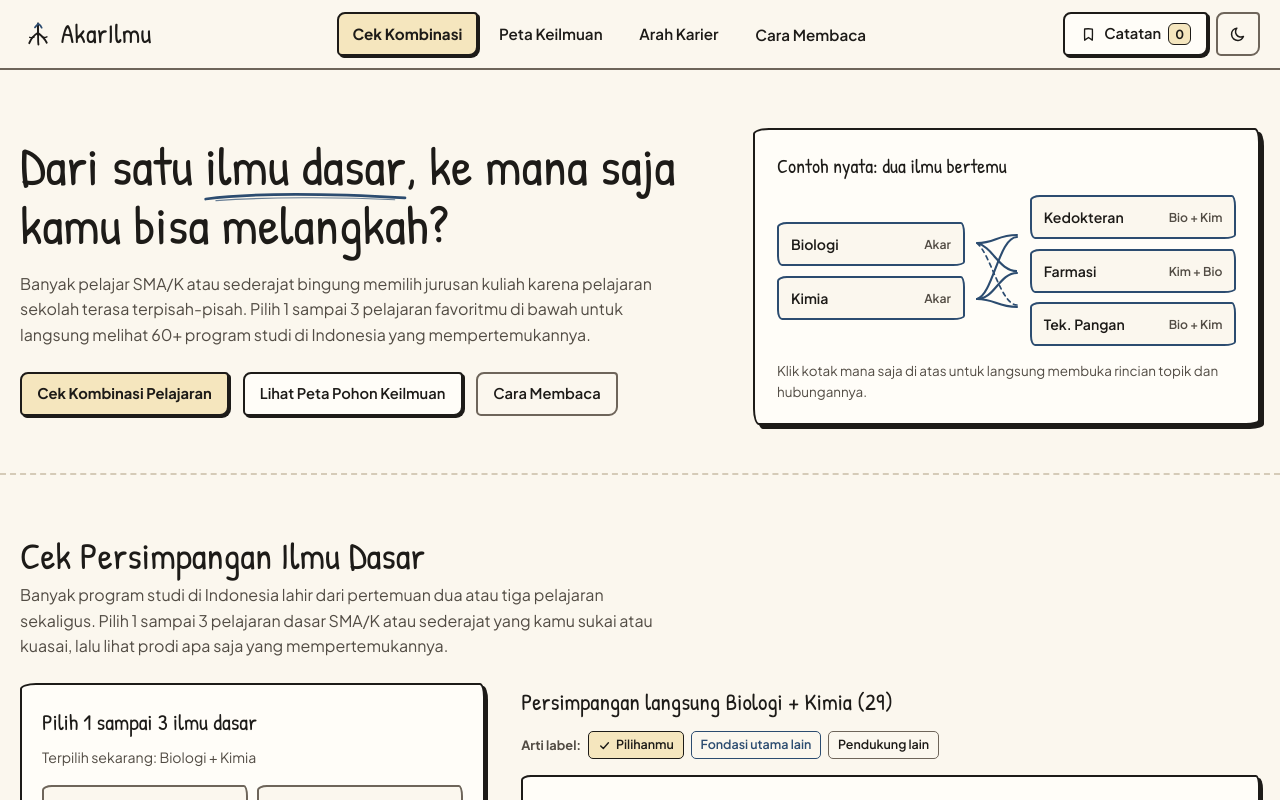
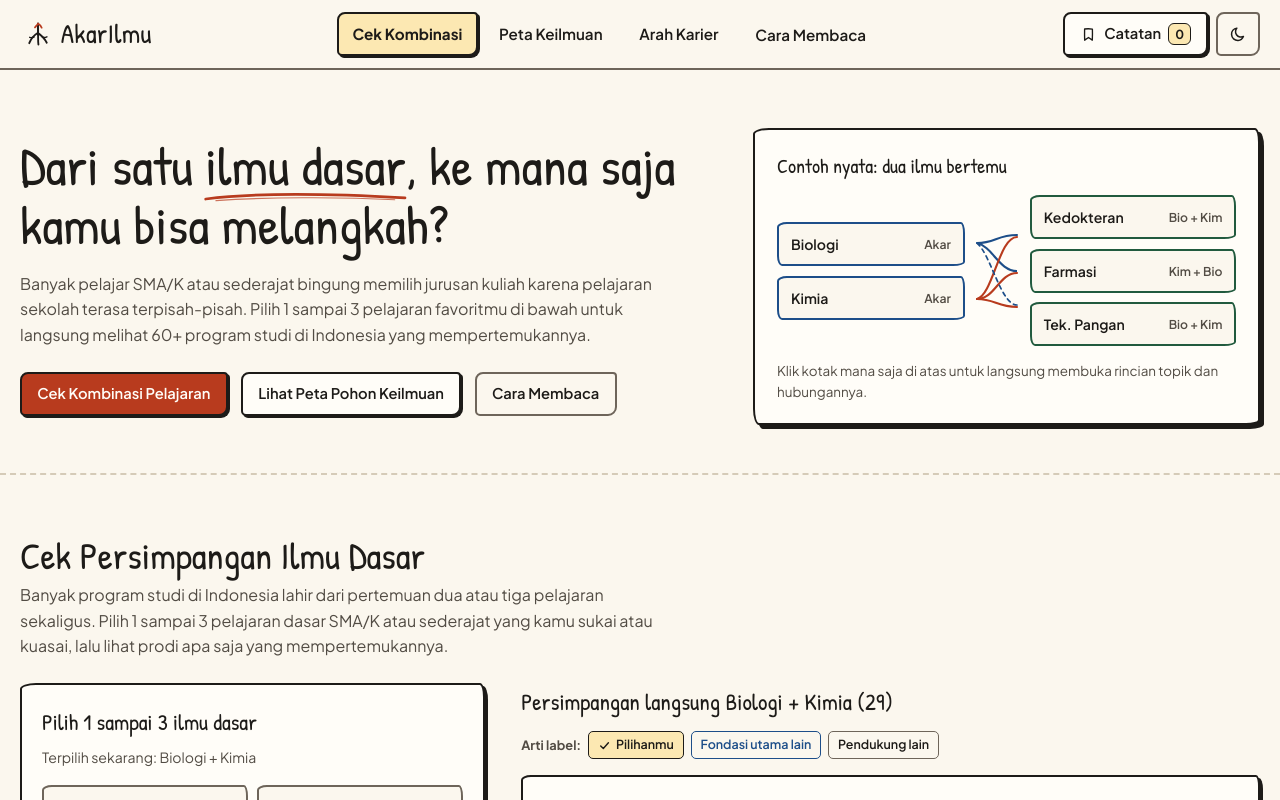
Before and after one commit to cahyadies/akarilmu, a React (Vite) app: page / in a window 1280 px wide. Shown: the top 800 px of the page. Built offline with nearby package versions, Linux system fonts and the light colour scheme.

Commit message:
style(theme): restore original Warm Sketchbook light theme and apply Catppuccin Mocha dark theme

```diff
--- a/src/styles/sketchbook.css
+++ b/src/styles/sketchbook.css
@@ -7,12 +7,12 @@
   --border-strong: #1d1b18;
   --border-ink: #6e655a;
   --border-soft: #d5cbb8;
-  --ink-blue: #2c4c70;
-  --ink-green: #2c4c70;
-  --accent: #2c4c70;
+  --ink-blue: #1d4e89;
+  --ink-green: #215a3e;
+  --accent: #b83b1e;
   --accent-on: #fffdf8;
   --blue-on: #fffdf8;
-  --highlight-wash: #f5e6be;
+  --highlight-wash: #fce8b2;
   --highlight-border: #1d1b18;
   --shadow-ink: #1d1b18;
   --edge-idle: #9c9181;
@@ -26,24 +26,24 @@
 }
 
 [data-theme='dark'] {
-  --bg-paper: #131720;
-  --bg-card: #1b212d;
-  --bg-muted: #232b3a;
-  --ink: #e8ecf2;
-  --ink-muted: #9da9bc;
-  --border-strong: #68778f;
-  --border-ink: #505d73;
-  --border-soft: #2d3646;
-  --ink-blue: #89aad8;
-  --ink-green: #89aad8;
-  --accent: #89aad8;
-  --accent-on: #131720;
-  --blue-on: #131720;
-  --highlight-wash: #253247;
-  --highlight-border: #89aad8;
-  --shadow-ink: #090c10;
-  --edge-idle: #4e5b70;
-  --backdrop-scrim: rgba(8, 11, 16, 0.72);
+  --bg-paper: #1e1e2e;
+  --bg-card: #27273a;
+  --bg-muted: #313244;
+  --ink: #cdd6f4;
+  --ink-muted: #a6adc8;
+  --border-strong: #6c7086;
+  --border-ink: #585b70;
+  --border-soft: #313244;
+  --ink-blue: #89b4fa;
+  --ink-green: #a6e3a1;
+  --accent: #fab387;
+  --accent-on: #1e1e2e;
+  --blue-on: #1e1e2e;
+  --highlight-wash: #36374d;
+  --highlight-border: #b4befe;
+  --shadow-ink: #11111b;
+  --edge-idle: #585b70;
+  --backdrop-scrim: rgba(17, 17, 27, 0.74);
 }
 
 *,
@@ -250,15 +250,14 @@ select:disabled,
 }
 
 .sketch-btn--primary {
-  background-color: var(--highlight-wash);
-  color: var(--ink);
-  border-color: var(--highlight-border);
-  font-weight: 700;
+  background-color: var(--accent);
+  color: var(--accent-on);
+  border-color: var(--border-strong);
 }
 
 .sketch-btn--primary:hover {
-  background-color: var(--highlight-wash);
-  filter: brightness(1.05);
+  background-color: var(--accent);
+  filter: brightness(0.95);
 }
 
 .sketch-btn--ghost {
```
